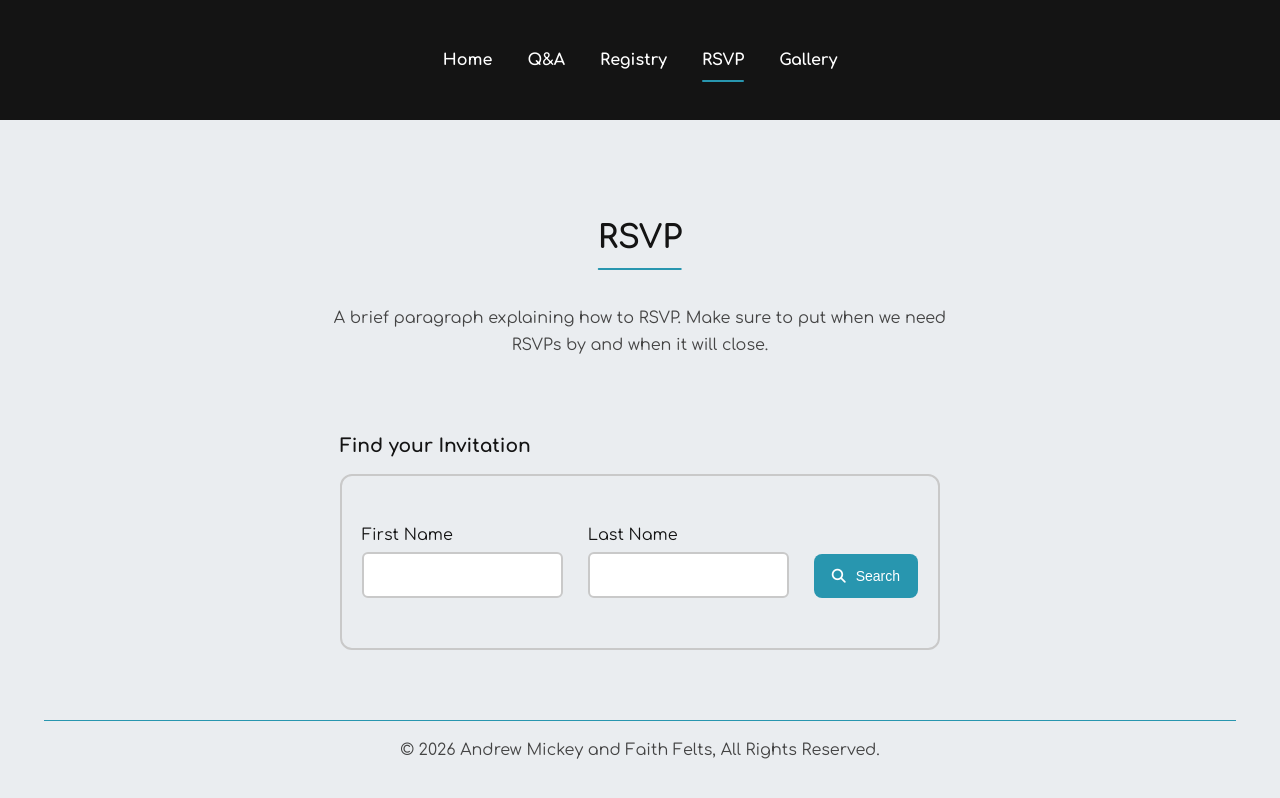
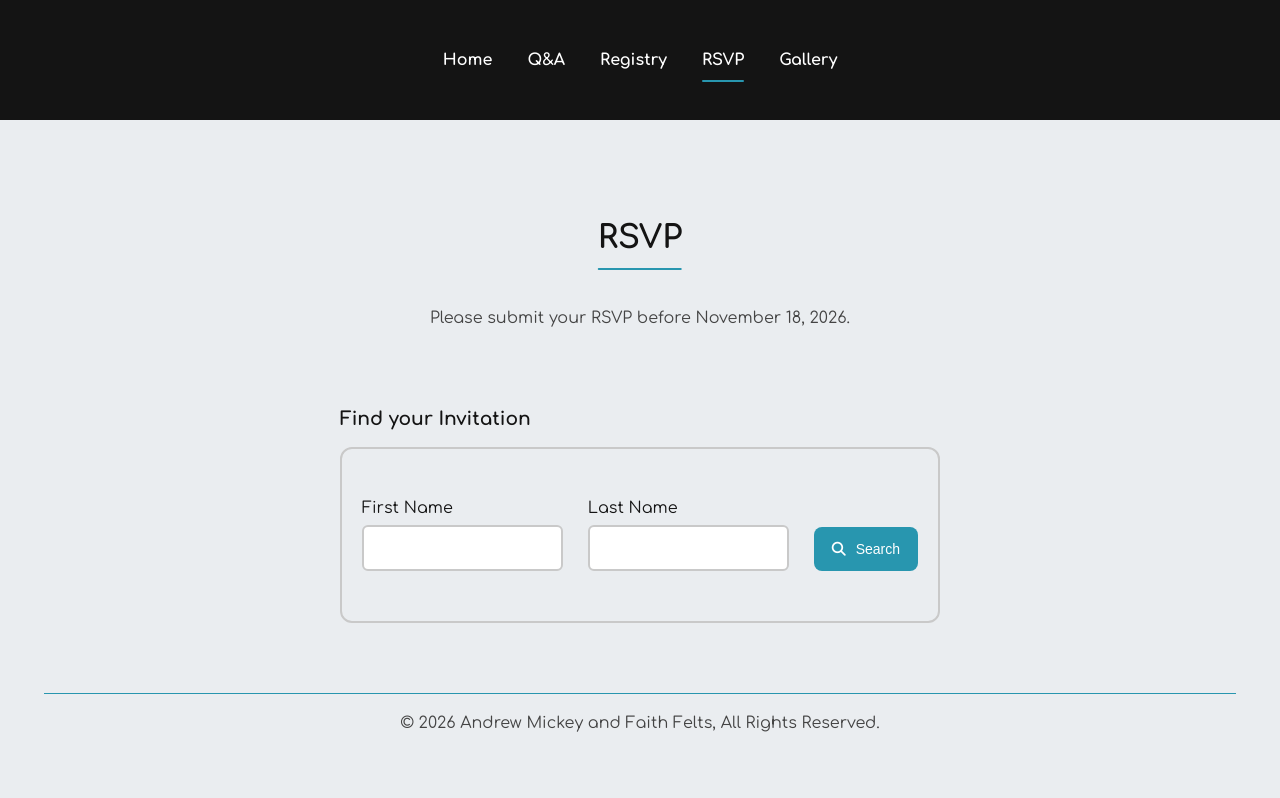
Before and after one commit to ajmickey4/ajmickey4.github.io, a Jekyll site: the page built from wedding/rsvp.html, in a window 1280 px wide and 961 px high. Shown: the top 798 px of the window. Built offline with Jekyll 4.4.1, drawn with Linux system fonts in a browser that asks for light colours; nearby versions of some CDN libraries.

Commit message:
Created gallery, and completed RSVP system.
Co-authored-by: Copilot <copilot@github.com>

```diff
--- a/assets/css/wedding-styles.css
+++ b/assets/css/wedding-styles.css
@@ -226,9 +226,9 @@ a {
 .hero {
     position: absolute;
     top: 50%;
-    left: 33%;
+    left: -36%;
     right: 0;
-    transform: translateY(-50%);
+    transform: translateY(38%);
     display: flex;
     justify-content: center;
     flex-direction: column;
@@ -637,6 +637,72 @@ input {
     display:none;
 }
 
+.photo-gallery {
+    max-width: 2000px;
+    display: grid;
+    grid-template-columns: repeat(3, 1fr);
+    gap: 20px;
+    width: 100%;
+    grid-auto-flow: row;
+}
+
+.photo-gallery >div {
+    display: flex;
+    gap: 20px;
+    flex-direction: column;
+}
+
+.gallery-photo {
+    width: 100%;
+    border-radius: 12px;
+    transition: transform 0.3s ease;
+    cursor:pointer;
+}
+
+.gallery-photo:hover {
+    transform: scale(1.025);
+}
+
+.image-overlay {
+    position: fixed;
+    top: 0;
+    left: 0;
+    width: 100vw;
+    height: 100vh;
+    background-color: rgba(0, 0, 0, 0.8);
+    display: flex;
+    justify-content: center;
+    align-items: center;
+    z-index: 20;
+}
+
+.image-overlay img {
+    max-width: 85vw;
+    max-height: 93vh;
+    border-radius: 12px;
+    box-shadow: 0 0 80px 17px #000000bf;
+}
+
+.image-overlay > div {
+    max-width: 85%;
+    max-height: 93%;
+    position: relative;
+}
+
+.image-overlay .close-btn {
+    position: absolute;
+    top: -30px;
+    right: -30px;
+    font-size: 32px;
+    color: #fff;
+    cursor: pointer;
+}
+
+.image-overlay .close-btn:hover {
+    color: var(--accent-highlight);
+}
+
+
 @keyframes slide-in-left {
     from {
         opacity: 0;
@@ -718,19 +784,51 @@ input {
             height: 268px;
         }
 
+        .home-page .cover-image {
+            height: calc(75vh + 47px);
+            background-color: #0a0507;
+        }
+
         .cover-image img {
-            height: 50vh;
+            height: 58vh;
+        }
+
+        .hero {
+            position: absolute;
+            top: 50vh;
+            left: 0%;
+            right: 0;
+            transform: translateY(26px);
+            background-color: #0a0507;
+            box-shadow: 0px -20px 20px 0px #0a0507;
+            padding-bottom: 36px;
         }
 
         .hero h1 {
-            font-size: 18pt;
+            font-size: 36px;
+            position:relative;
+            margin-bottom: 22px;
         }
 
+         .hero h1::after {
+            content: "";
+            background-color: var(--accent-color-green);
+            height: 2px;
+            position: absolute;
+            width: 100%;
+            left: 50%;
+            bottom: -15px;
+            transform: translateX(-50%);
+            transition: 0.5s;
+            border-radius: 2px;
+         }
+
         .hero p {
-            font-size: 10pt;
-            width: 60vw;
+            font-size: 11pt;
+            width: 90vw;
             text-align: center;
-            line-height: 1lh;
+            line-height: 1.25lh;
+            margin: 12px 0;
         }
 
         .home-grid {
@@ -794,6 +892,21 @@ input {
             margin-top: 25px !important;
         }
 
+        .image-overlay img {
+            max-width: 98vw;
+            max-height: 85vh;
+        }
+
+        .image-overlay > div {
+            max-width: 98%;
+            max-height: 85%;
+        }
+
+        .image-overlay .close-btn {
+            top: -36px;
+            right: 6px;
+        }
+
         @media (max-height: 850px) {
             :root {
                 --header-height: 75px;
@@ -804,4 +917,12 @@ input {
                 margin-top: 10px;
             }
         }
+
+        @media (max-width: 450px) {
+            .cover-image img {
+                height: 58vh;
+                width: auto;
+                transform: translateX(-32%);
+            }
         }
+    }
--- a/assets/js/wedding-rsvp.js
+++ b/assets/js/wedding-rsvp.js
@@ -1,16 +1,36 @@
-
-const SCRIPT_URL = "https://script.google.com/macros/s/AKfycby14RYFSfEMq6PLbRCpoMKBwYNpMNoMTTK2pnolxrNhXOEovG44y5XVuX9V1X54PoYM/exec";
+const SCRIPT_URL = "https://script.google.com/macros/s/AKfycbwEpO4woZ_EG8O0rYCt5eipk9dXK-jaPBf1_Y4vi0ZL_vvRvR-TqYiASWFNWkrCM84g/exec";
+const RSVP_CUTOFF = new Date(2026, 11, 18, 23, 59, 59); // December 18, 2026 at 11:59:59 PM
 
 $(document).ready(function () {
     const $formTitle = $("#form_title");
     const $searchSection = $("#rsvp_search_section");
     const $notFoundSection = $("#rsvp_not_found_section");
     const $submitSection = $("#rsvp_submit_section");
+    const $closedSection = $("#rsvp_closed_section");
     const $guestListContainer = $("#rsvp_guest_list_container");
+    const $dueMessage = $("#rsvp_due_message");
     const $status = $("#status");
 
     let currentPartyId = null;
 
+    function isRsvpOpen() {
+        return new Date() < RSVP_CUTOFF;
+    }
+
+    function showClosedState() {
+        $searchSection.hide();
+        $notFoundSection.hide();
+        $submitSection.hide();
+        $formTitle.text("");
+        $status.text("");
+        $dueMessage.hide();
+        $closedSection.fadeIn();
+    }
+
+    if (!isRsvpOpen()) {
+        showClosedState();
+        return;
+    }
 
     $(document).ready(function () {
         // get name from url param
@@ -43,6 +63,11 @@ $(document).ready(function () {
         })
             .then(response => response.json())
             .then(response => {
+                if (response.closed) {
+                    showClosedState();
+                    return;
+                }
+
                 if (response.error) {
                     $status.text("Error: " + response.error);
                     return;
@@ -51,6 +76,9 @@ $(document).ready(function () {
                 if (response.found) {
                     currentPartyId = response.partyId;
                     renderParty(response.guests);
+                    if (response.contact) {
+                        $("#contact_info").val(response.contact);
+                    }
                     $searchSection.hide();
                     $formTitle.text("Fill out RSVP Information");
                     $status.text("");
@@ -114,8 +142,14 @@ $(document).ready(function () {
         })
             .then(response => response.json())
             .then(response => {
+                if (response.closed) {
+                    showClosedState();
+                    return;
+                }
+
                 if (response.success) {
                     $status.html("RSVP saved! Thank you! <i class='fa-solid fa-heart'></i>");
+                    $dueMessage.text("If you need to update your RSVP, please due so before December 18, 2026.").show();
                     $submitSection.hide();
                     $formTitle.hide();
                 } else {
--- a/wedding/rsvp.html
+++ b/wedding/rsvp.html
@@ -7,12 +7,23 @@ permalink: /wedding/rsvp
     RSVP
 </h2>
 
-<p class="wedding-paragraph">
-    A brief paragraph explaining how to RSVP. Make sure to put when we need RSVPs by and when it will close.
+<p class="wedding-paragraph" id="rsvp_due_message">
+    Please submit your RSVP before November 18, 2026.
 </p>
 <br />
 
 <div id="status" style="text-align:center; margin-bottom: 1em; min-height: 1.5em; color: var(--accent-color-teal); font-weight: bold;"></div>
+
+<div id="rsvp_closed_section" style="display:none; max-width: 600px; width: 100%;">
+    <div class="form-box" style="text-align:center;">
+        <h3>
+            RSVPs Closed
+        </h3>
+        <p class="wedding-paragraph">
+            RSVPs are no longer being accepted after November 18, 2026.
+        </p>
+    </div>
+</div>
 
 <div style=" max-width: 600px; width: 100%;">
     <h3 id="form_title">
```
Also changed, not shown: assets/js/appscriptcode.js (added, +293 -0 lines), assets/js/engagement-gallery.js (added, +136 -0 lines), wedding/gallery.html (+8 -1 lines), Gemfile.lock, 1 other file.
